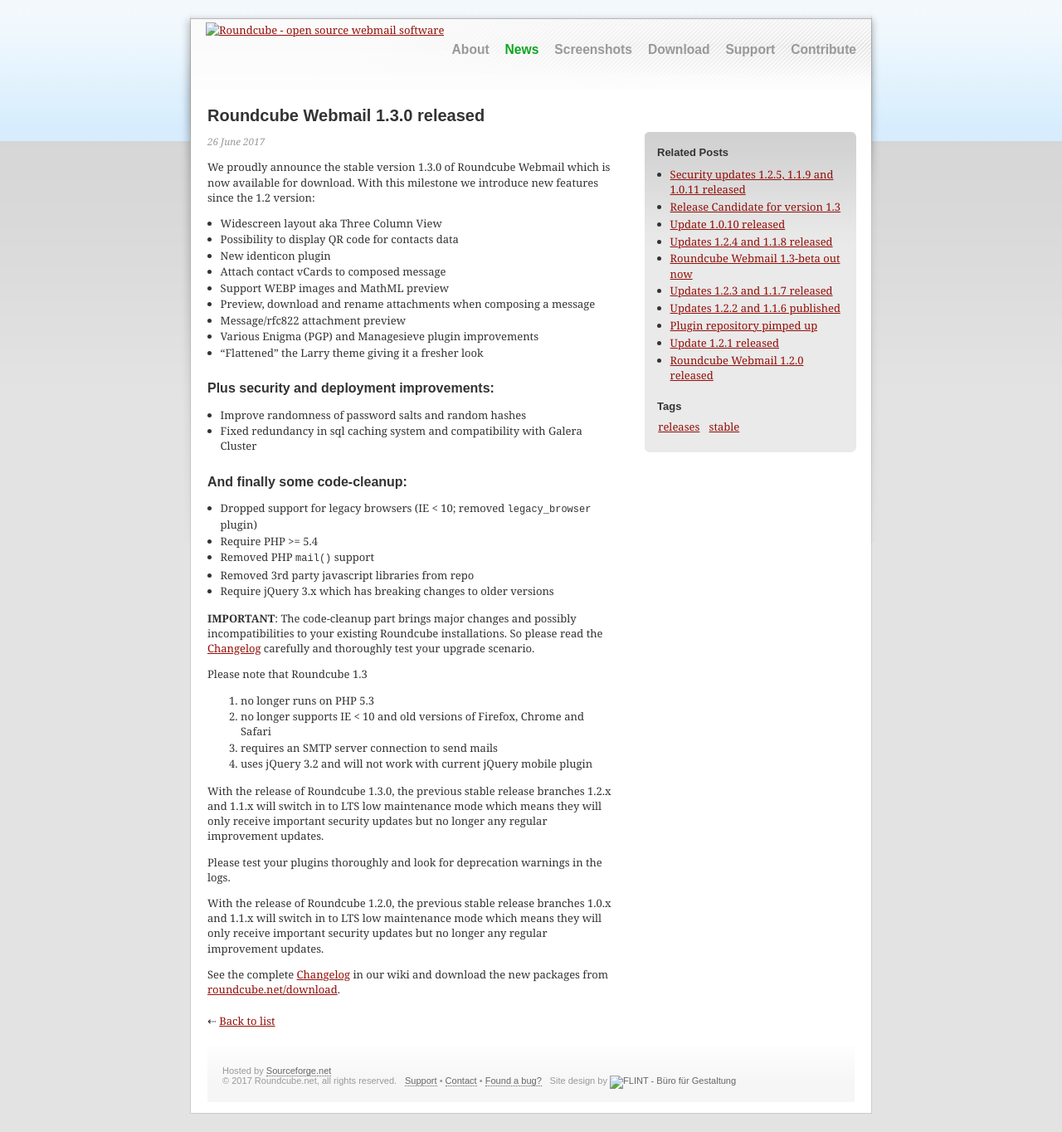
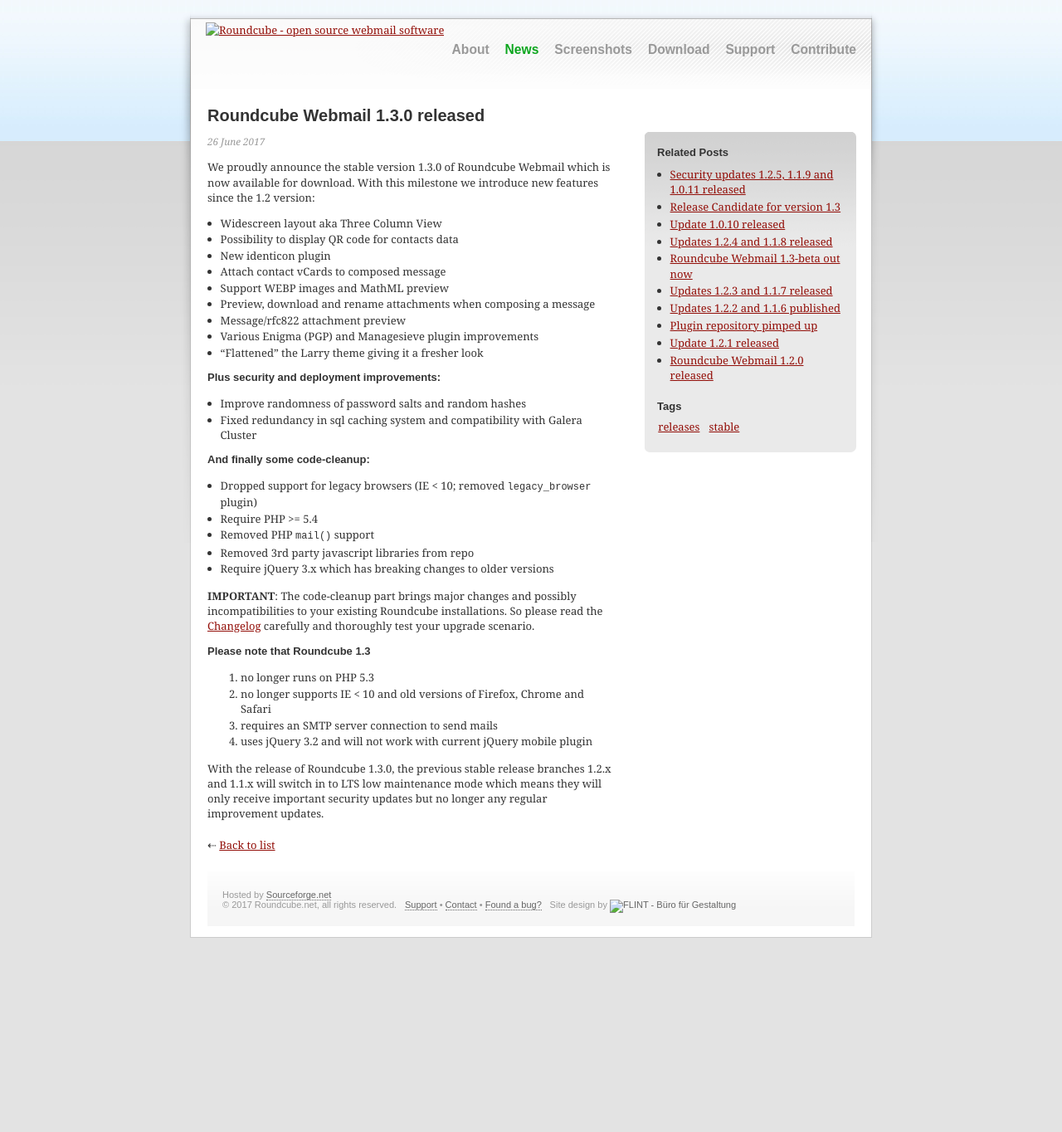
Before and after one commit to roundcube/roundcube.github.com, a Jekyll site: the page built from _posts/2017-06-26-roundcube-webmail-1.3.0-released.md, in a window 1280 px wide. Shown: the whole page at 83% size. Built offline with Jekyll 4.4.1, drawn with Linux system fonts in a browser that asks for light colours; comment, search, counter and statistics services are not loaded; after the commit the page ends 1152 px from its top, so only the background shows below that.

Commit message:
Finalize post about 1.3.0 release

```diff
--- a/_posts/2017-06-26-roundcube-webmail-1.3.0-released.md
+++ b/_posts/2017-06-26-roundcube-webmail-1.3.0-released.md
@@ -16,12 +16,12 @@
 * Various Enigma (PGP) and Managesieve plugin improvements
 * "Flattened" the Larry theme giving it a fresher look
 
-## Plus security and deployment improvements:
+### Plus security and deployment improvements:
 
 * Improve randomness of password salts and random hashes
 * Fixed redundancy in sql caching system and compatibility with Galera Cluster
 
-## And finally some code-cleanup:
+### And finally some code-cleanup:
 
 * Dropped support for legacy browsers (IE < 10; removed `legacy_browser` plugin)
 * Require PHP >= 5.4
@@ -29,9 +29,11 @@
 * Removed 3rd party javascript libraries from repo
 * Require jQuery 3.x which has breaking changes to older versions
 
-**IMPORTANT**: The code-cleanup part brings major changes and possibly incompatibilities to your existing Roundcube installations. So please read the [Changelog](/roundcube/roundcubemail/wiki/Changelog) carefully and thoroughly test your upgrade scenario.
+**IMPORTANT**: The code-cleanup part brings major changes and possibly incompatibilities to your
+existing Roundcube installations. So please read the [Changelog](https://github.com/roundcube/roundcubemail/wiki/Changelog)
+carefully and thoroughly test your upgrade scenario.
 
-Please note that Roundcube 1.3
+### Please note that Roundcube 1.3
 
 1. no longer runs on PHP 5.3
 2. no longer supports IE < 10 and old versions of Firefox, Chrome and Safari
@@ -41,16 +43,3 @@
 With the release of Roundcube 1.3.0, the previous stable release branches 1.2.x
 and 1.1.x will switch in to LTS low maintenance mode which means they will only
 receive important security updates but no longer any regular improvement updates.
-
-
-
-
-
-Please test your plugins thoroughly and look for deprecation warnings in the logs.
-
-With the release of Roundcube 1.2.0, the previous stable release branches 1.0.x
-and 1.1.x will switch in to LTS low maintenance mode which means they will only
-receive important security updates but no longer any regular improvement updates.
-
-See the complete [Changelog](https://github.com/roundcube/roundcubemail/wiki/Changelog) in our wiki
-and download the new packages from [roundcube.net/download](http://roundcube.net/download).
```
